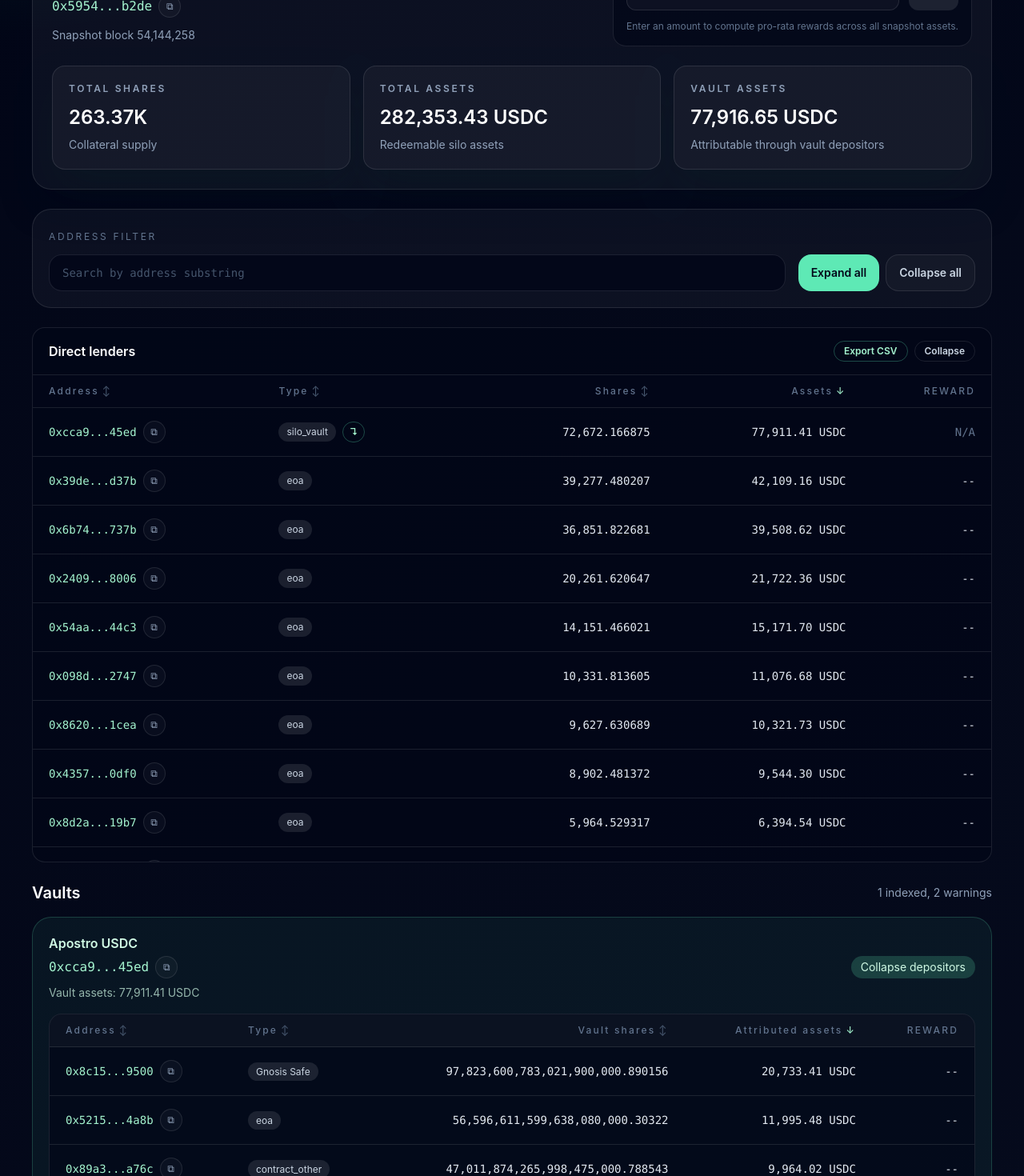
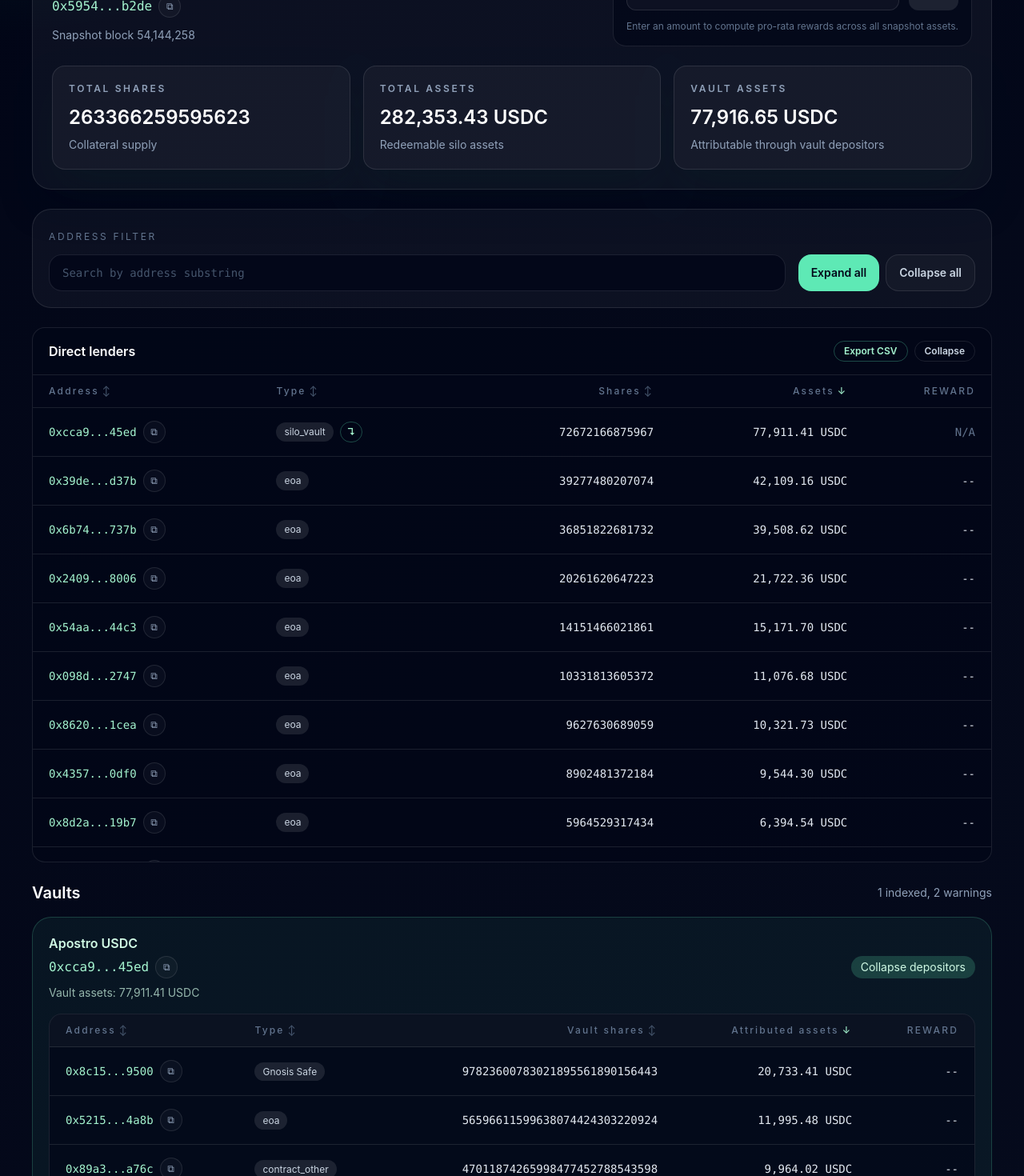
Before and after one commit to silo-finance/lenders-snapshot, a React (Vite) app: page / in a window 1280 px wide. Shown: the part 500-1970 px from the top of the page at 80% size. Built offline with nearby package versions, Linux system fonts and the light colour scheme.

Commit message:
Display shares as raw integers
Co-authored-by: DZariusz <DZariusz@users.noreply.github.com>

```diff
--- a/src/App.tsx
+++ b/src/App.tsx
@@ -9,7 +9,6 @@ import {
   compareBigIntAsc,
   compareBigIntDesc,
   explorerAddressUrl,
-  formatCompactUnits,
   formatUnits,
   formatUnitsPlain,
   formatUnitsRounded,
@@ -37,10 +36,6 @@ type RewardPlan = {
 };
 
 const ZERO = 0n;
-
-function shareDecimals(assetDecimals: number): number {
-  return assetDecimals + 3;
-}
 
 function floorToWholeUnits(value: bigint, decimals: number): bigint {
   const scale = 10n ** BigInt(decimals);
@@ -309,7 +304,7 @@ function HolderTable({
                     </div>
                   </td>
                   <td className="px-5 py-4 text-right font-mono tabular-nums">
-                    {formatUnits(row.totalShares, shareDecimals(silo.inputToken.decimals))}
+                    {row.totalShares.toString()}
                   </td>
                   <td className="px-5 py-4 text-right font-mono tabular-nums">
                     {formatUnitsRounded(row.totalAssets, silo.inputToken.decimals, 2)} {silo.inputToken.symbol}
@@ -428,7 +423,7 @@ function DepositorTable({
                   </span>
                 </td>
                 <td className="px-5 py-4 text-right font-mono tabular-nums">
-                  {formatUnits(row.vaultShares, shareDecimals(silo.inputToken.decimals))}
+                  {row.vaultShares.toString()}
                 </td>
                 <td className="px-5 py-4 text-right font-mono tabular-nums">
                   {formatUnitsRounded(row.attributedSiloAssets, silo.inputToken.decimals, 2)} {silo.inputToken.symbol}
@@ -869,7 +864,7 @@ export default function App() {
               <div className="mt-6 grid gap-4 md:grid-cols-3">
                 <MetricCard
                   label="Total shares"
-                  value={formatCompactUnits(selectedSilo.totalShares, shareDecimals(selectedSilo.inputToken.decimals))}
+                  value={selectedSilo.totalShares.toString()}
                   hint="Collateral supply"
                 />
                 <MetricCard
```
